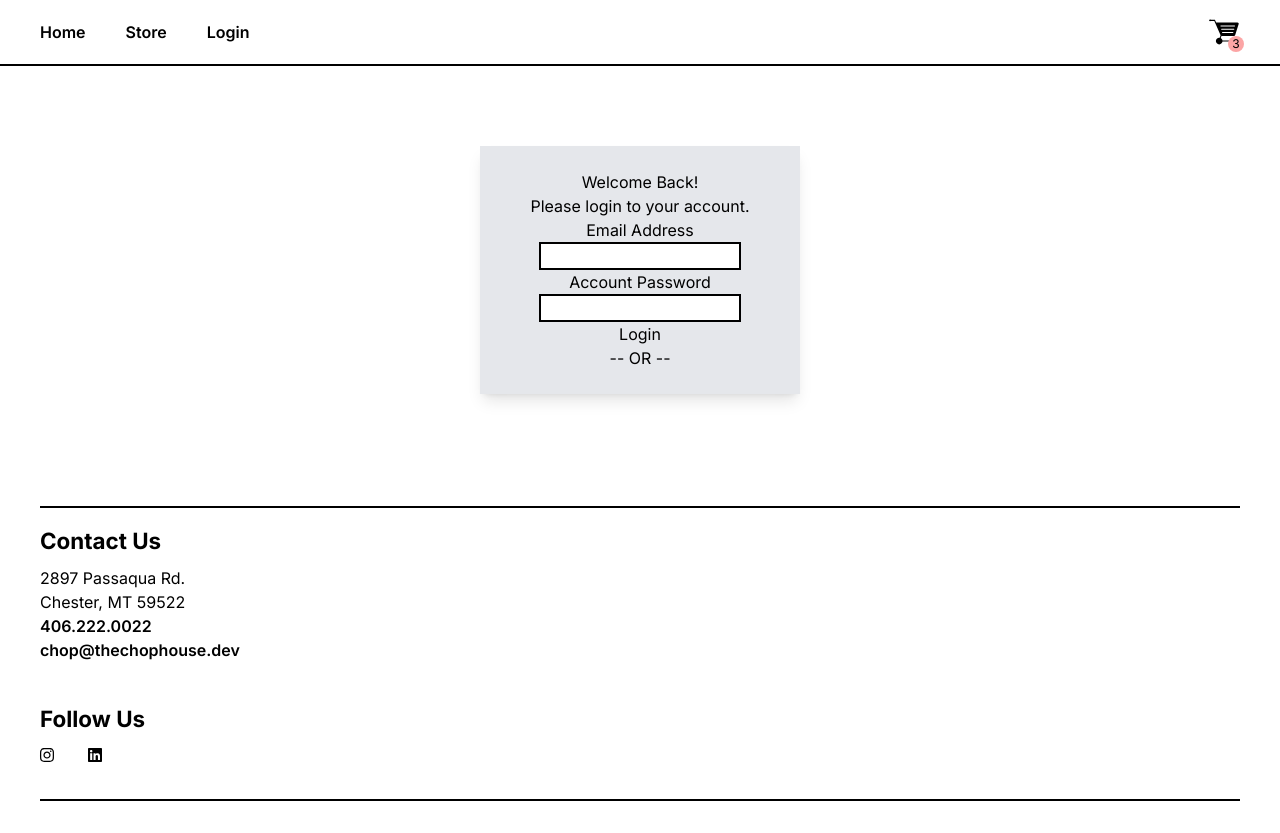
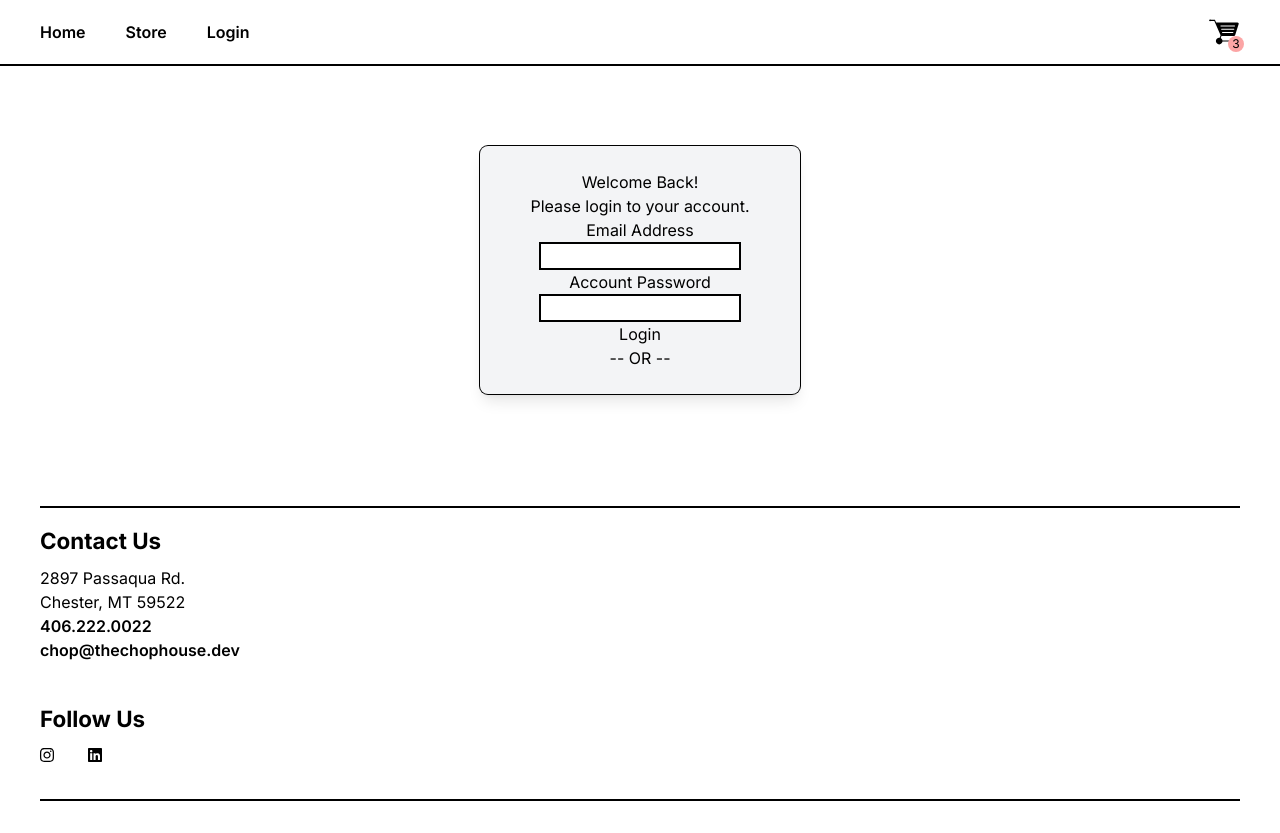
Before and after one commit to BenJohnsonFullStack/ecommerce-app, a Next.js app: page /login in a window 1280 px wide. Built offline with nearby package versions, Linux system fonts and the light colour scheme.

Commit message:
login form ring

```diff
--- a/app/login/page.jsx
+++ b/app/login/page.jsx
@@ -8,7 +8,7 @@ const Login = () => {
       <main>
         <div
           id="login-card"
-          className="w-[min(100%-2em,20rem)] shadow-lg bg-gray-200 px-2 py-6 text-center my-20 mx-auto"
+          className="w-[min(100%-2em,20rem)] shadow-lg bg-gray-100 px-2 py-6 text-center my-20 mx-auto rounded-lg ring-1 ring-black"
         >
           <div>
             <h2>Welcome Back!</h2>
```
